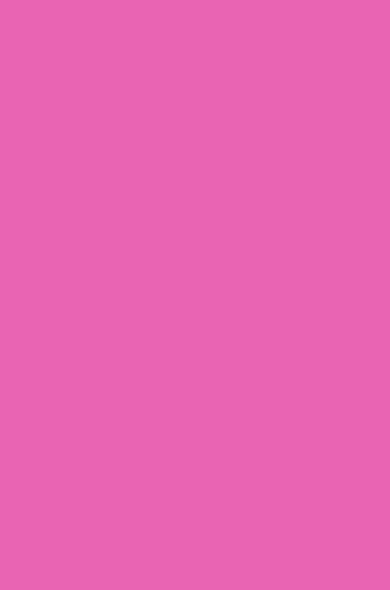
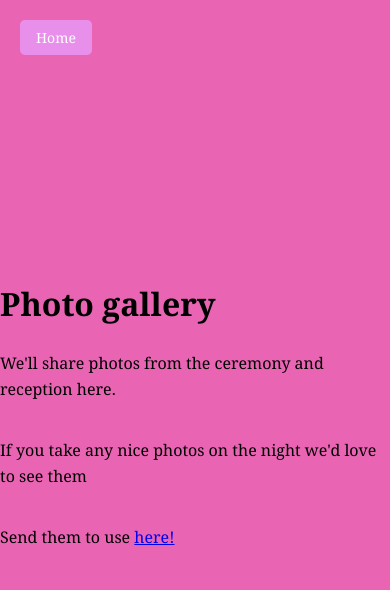
Before and after one commit to catama/PhoebeLewis, a plain HTML site: page gallery.html in a window 390 px wide. Drawn offline with Linux system fonts and the light colour scheme.

Commit message:
adding navigation

```diff
--- a/PL.css
+++ b/PL.css
@@ -48,3 +48,40 @@ img {
         flex-grow: 1;
     }
 }
+
+.content {
+    max-width: 600px; /* Sets a max width */
+    margin: 0 auto;   /* Centers the content horizontally */
+    line-height: 1.6; /* Improves line spacing for readability */
+}
+
+/* Optional: Adding padding to the paragraphs for better readability */
+p {
+    padding-bottom: 20px;
+}
+
+ /* Styling the home button */
+ .home-button {
+    position: absolute;  /* Keeps it in a fixed position */
+    top: 20px;           /* 20px from the top */
+    left: 20px;         /* 20px from the right */
+    background-color: #e88feb; /* Green background */
+    color: white;        /* White text */
+    padding: 10px 20px;  /* Padding inside the button */
+    text-decoration: none; /* Remove underline */
+    border-radius: 5px;  /* Rounded corners */
+    font-size: 16px;     /* Size of the text */
+}
+
+/* Add hover effect */
+.home-button:hover {
+    background-color: #6ce886; /* Darker green on hover */
+}
+
+/* Ensuring the button is responsive */
+@media (max-width: 768px) {
+    .home-button {
+        font-size: 14px;
+        padding: 8px 16px;
+    }
+}
--- /dev/null
+++ b/about.html
@@ -0,0 +1,44 @@
+<!DOCTYPE html>
+<html lang="en">
+<head>
+    <meta charset="UTF-8">
+    <meta name="viewport" content="width=device-width, initial-scale=1.0">
+    <title>RSVP</title>
+    <link rel="stylesheet" href="PL.css">
+</head>
+
+<body>
+
+    <!-- Home Button that links to index.html -->
+    <a href="index.html" class="home-button">Home</a>
+    <div class="content">
+    <h1>We are getting married!</h1>
+
+    <p>We'd love for you to join us at our wedding reception.
+    </p>
+
+    <h2>When:</h2>
+    <p><strong>6:30pm til 11pm</strong><br>
+        <strong>Saturday the 3rd of May 2025</strong></p>
+
+    <h2>Where:</h2>
+    <p> <strong>At the
+        <a href="https://www.brockwellgreenhouses.org.uk/site-hire-at-bpcg/">Brockwell Park Greenhouses & barn.</a> </strong> </p>
+
+    <h2>Wear:</h2>
+        <p><strong> Something you feel good in! </strong></p>
+
+    <h2>Getting there:</h2>
+
+    <p>The Greenhouses are located within Brockwell Park in Lambeth. The site is in the middle of the park between the Walled Garden and the Tennis Courts.</p>
+
+    <p>The nearest train station is Herne Hill, the closest tube is Brixton (Victoria Line). Buses 3, 196, and 322 run from outside Brixton station to the corner of the park..</p>
+
+    <p>There are bike racks at the Greenhouses.</p>
+
+
+</div>
+
+</body>
+
+</html>
--- a/gallery.html
+++ b/gallery.html
@@ -7,4 +7,17 @@
     <link rel="stylesheet" href="PL.css">
 </head>
 
+<body>
+    <!-- Home Button that links to index.html -->
+    <a href="index.html" class="home-button">Home</a>
+
+    <div class="content">
+        <h1>Photo gallery</h1>
+        <p>We'll share photos from the ceremony and reception here. </p>
+        <p>If you take any nice photos on the night we'd love to see them</p>
+        <p>Send them to use <a href="photolink">here!</a></p>
+
+    </div>
+
+</body>
 </html>
```
Also changed, not shown: RSVP.html (+3 -0 lines), index.html (+2 -2 lines), venue.html (deleted, +0 -10 lines).
